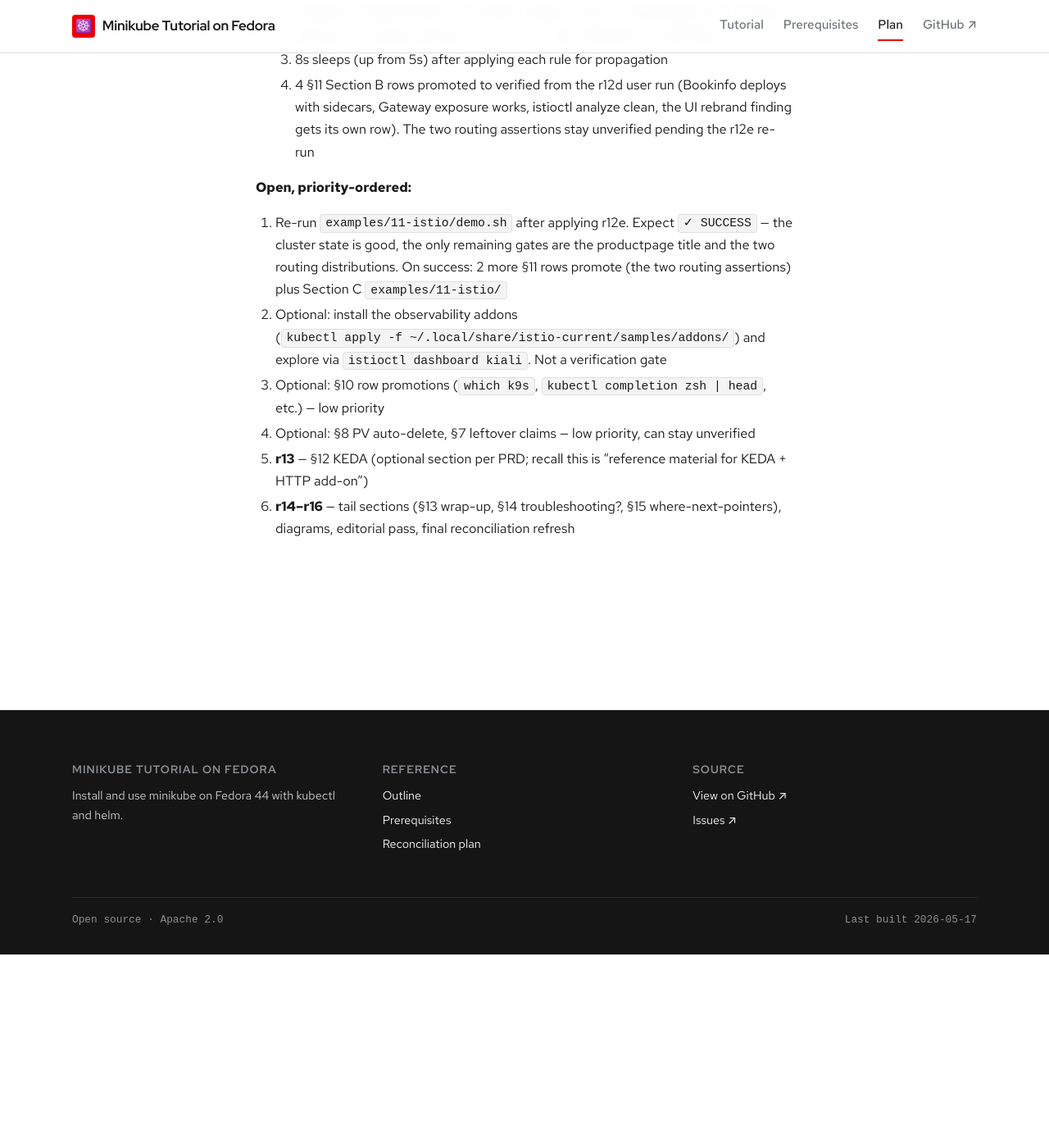
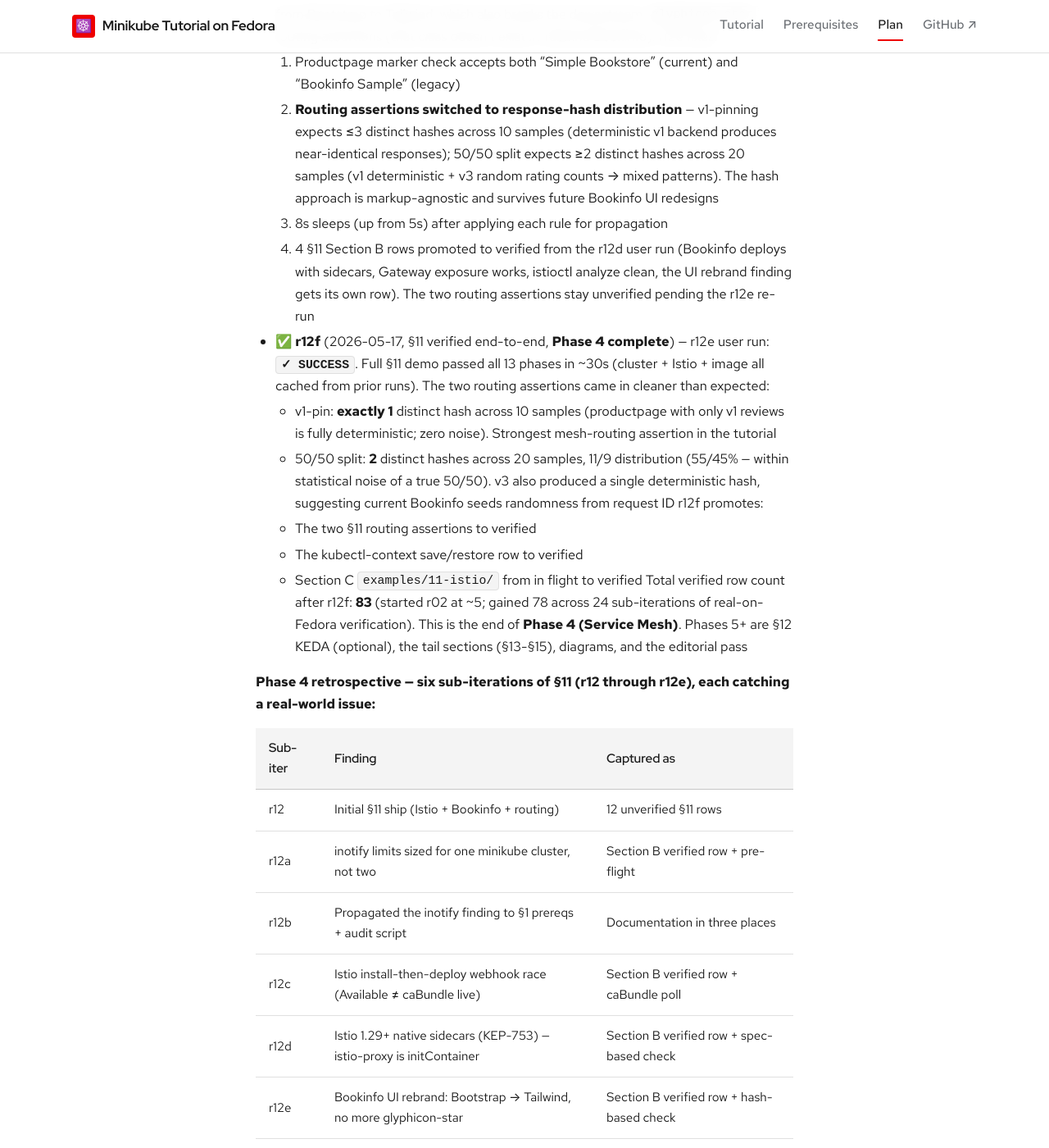
Before and after one commit to patterncatalyst/minikube-on-fedora, a Jekyll site: the page built from _plans/reconciliation-plan.md, in a window 1280 px wide and 1400 px high, scrolled down 21122 px. Shown: the whole window at 82% size. Built offline with Jekyll 4.4.1, drawn with Linux system fonts in a browser that asks for light colours; some web fonts are replaced; before the commit the page ends 22286 px from its top, so only the background shows below that; some of the changed text lies outside the part shown.

Commit message:
docs(plan): §11 verified end-to-end — Phase 4 complete

```diff
--- a/_plans/reconciliation-plan.md
+++ b/_plans/reconciliation-plan.md
@@ -142,9 +142,9 @@
 | **verified (Fedora 44)** | `bookinfo-gateway.yaml` (Gateway + VirtualService) exposes productpage at `istio-ingressgateway:80` reachable via `kubectl port-forward` | §11 | r12d user run: Gateway + VirtualService applied cleanly; `istioctl analyze` returned clean; port-forward established; productpage responded with HTML containing `<title>Simple Bookstore App</title>` |
 | **verified (Fedora 44)** | `istioctl analyze` returns clean output (no Errors) for a configured Bookinfo mesh | §11 | r12d user run: ✓ Gateway + VirtualService applied; istioctl analyze clean |
 | **verified (Fedora 44)** | Current Istio (1.29+) Bookinfo sample has been rebranded from "Bookinfo Sample" to "Simple Bookstore App" and migrated from Bootstrap CSS (which used `glyphicon-star` for reviews v2/v3 ratings) to Tailwind. HTML-marker-based routing assertions need updating — better: use response-hash distribution which doesn't depend on specific markup | §11 | r12d user run: productpage response started `<title>Simple Bookstore App</title>` and `<script src="static/tailwind/tailwind.css">`. r12e demo replaces `glyphicon-star` count with hash-based check: v1-pin expects ≤3 distinct hashes / 10 samples (deterministic backend), 50/50 split expects ≥2 distinct patterns / 20 samples (mixed deterministic v1 + random-rating v3) |
-| unverified              | `virtual-service-all-v1.yaml` pins 100% of reviews traffic to v1 (verified via response-hash distribution: ≤3 distinct hashes across 10 samples) | §11 | r12e demo's strongest routing assertion; promote when full demo passes |
-| unverified              | `virtual-service-reviews-50-v3.yaml` (or `-jason-v2-v3.yaml` fallback) produces multiple distinct response patterns (≥2 distinct hashes / 20 samples) when applied to bookinfo traffic | §11 | r12e demo claim; replaces the brittle `glyphicon-star` count with markup-agnostic hash diversity |
-| unverified              | kubectl context can be saved + restored across a demo run via `kubectl config use-context` (so `istio` profile work doesn't disturb `minikube` profile state) | §11 | r12 demo's context-management pattern; the trap restores on every exit |
+| **verified (Fedora 44)** | `virtual-service-all-v1.yaml` pins 100% of reviews traffic to v1 (verified via response-hash distribution: ≤3 distinct hashes across 10 samples) | §11 | r12e user run: **exactly 1 distinct hash** (`b6e5bbdddade...`) across 10 samples. productpage with only v1 reviews is fully deterministic — zero noise. Strongest mesh-routing assertion in the tutorial |
+| **verified (Fedora 44)** | `virtual-service-reviews-50-v3.yaml` (or `-jason-v2-v3.yaml` fallback) produces multiple distinct response patterns (≥2 distinct hashes / 20 samples) when applied to bookinfo traffic | §11 | r12e user run: 2 distinct hashes across 20 samples, 11/9 distribution (55/45%) between the v1 hash (`b6e5bbdddade...`) and the v3 hash (`0491712a6626...`). v3 also produced a single deterministic hash, suggesting current Bookinfo seeds randomness from request ID |
+| **verified (Fedora 44)** | kubectl context can be saved + restored across a demo run via `kubectl config use-context` (so `istio` profile work doesn't disturb `minikube` profile state) | §11 | r12e user run: demo started with `current kubectl context: minikube`, switched to `istio` for the work, and on exit ("cleanup: stopping port-forward..." → "restoring kubectl context to minikube") restored cleanly. §6-§9 demos remain runnable without manual switching |
 
 ## C. Testing matrix
 
@@ -160,7 +160,7 @@
 | **verified (Fedora 44)** | `examples/07-nodeport-service`     | §7      | r08a user run: tunnel established in 3s, NodePort exposure via auto-tunnel `http://127.0.0.1:45185`, curl matched sentinel, 35s total |
 | **verified (Fedora 44)** | `examples/08-persistent-volume`    | §8      | r09 user run: Deployment Available in 3s, PVC bound, timestamps matched before/after `kubectl delete pod` — PV persistence confirmed |
 | **verified (Fedora 44)** | `examples/09-deploy-nginx-helm`     | §9      | r10d user run: lint + template + install + curl-install-title + upgrade + rollout + curl-upgrade-title + history + uninstall + zero-leftovers (after 2s of polling) all green |
-| **in flight** | `examples/11-istio`                   | §11     | Shipped in r12; awaiting user run on a new `istio` minikube profile (4 CPU / 6 GB recommended). 8-12 min first-run duration expected |
+| **verified (Fedora 44)** | `examples/11-istio`                   | §11     | r12e user run: full §11 happy path passed — 13 phases from pre-flight through routing assertions. v1-pin proven by 1/10 distinct hashes, 50/50 split proven by 2/20 with 55/45 distribution. SUCCESS banner with verified counts; cleanup trap restored kubectl context |
 | unverified | `examples/12-keda-http-scale`        | §12     | KEDA HTTP add-on + `hey` load test                    |
 
 **Aggregator status:** `scripts/test-all-examples.sh` does not
@@ -615,23 +615,62 @@
      works, istioctl analyze clean, the UI rebrand finding gets
      its own row). The two routing assertions stay unverified
      pending the r12e re-run
+- ✅ **r12f** (2026-05-17, §11 verified end-to-end, **Phase 4
+  complete**) — r12e user run: **`✓ SUCCESS`**. Full §11 demo
+  passed all 13 phases in ~30s (cluster + Istio + image all
+  cached from prior runs). The two routing assertions came in
+  cleaner than expected:
+  - v1-pin: **exactly 1** distinct hash across 10 samples
+    (productpage with only v1 reviews is fully deterministic;
+    zero noise). Strongest mesh-routing assertion in the
+    tutorial
+  - 50/50 split: **2** distinct hashes across 20 samples,
+    11/9 distribution (55/45% — within statistical noise of
+    a true 50/50). v3 also produced a single deterministic
+    hash, suggesting current Bookinfo seeds randomness from
+    request ID
+  r12f promotes:
+  - The two §11 routing assertions to verified
+  - The kubectl-context save/restore row to verified
+  - Section C `examples/11-istio/` from in flight to verified
+  Total verified row count after r12f: **83** (started r02 at
+  ~5; gained 78 across 24 sub-iterations of real-on-Fedora
+  verification). This is the end of **Phase 4 (Service Mesh)**.
+  Phases 5+ are §12 KEDA (optional), the tail sections (§13-§15),
+  diagrams, and the editorial pass
+
+**Phase 4 retrospective — six sub-iterations of §11 (r12 through
+r12e), each catching a real-world issue:**
+
+| Sub-iter | Finding                                                            | Captured as                           |
+|----------|--------------------------------------------------------------------|---------------------------------------|
+| r12      | Initial §11 ship (Istio + Bookinfo + routing)                      | 12 unverified §11 rows                |
+| r12a     | inotify limits sized for one minikube cluster, not two             | Section B verified row + pre-flight   |
+| r12b     | Propagated the inotify finding to §1 prereqs + audit script        | Documentation in three places         |
+| r12c     | Istio install-then-deploy webhook race (Available ≠ caBundle live) | Section B verified row + caBundle poll|
+| r12d     | Istio 1.29+ native sidecars (KEP-753) — istio-proxy is initContainer| Section B verified row + spec-based check |
+| r12e     | Bookinfo UI rebrand: Bootstrap → Tailwind, no more glyphicon-star  | Section B verified row + hash-based check |
+
+None of these were in the obvious-search-result Istio quickstart
+docs in clearly-findable form. Now they're captured as verified
+knowledge in the reconciliation plan — future readers don't
+have to derive them.
 
 **Open, priority-ordered:**
 
-1. Re-run `examples/11-istio/demo.sh` after applying r12e. Expect
-   `✓ SUCCESS` — the cluster state is good, the only remaining
-   gates are the productpage title and the two routing
-   distributions. On success: 2 more §11 rows promote (the two
-   routing assertions) plus Section C `examples/11-istio/`
-2. Optional: install the observability addons (`kubectl apply -f
-   ~/.local/share/istio-current/samples/addons/`) and explore via
-   `istioctl dashboard kiali`. Not a verification gate
+1. **r13** — §12 KEDA (optional section per PRD; "reference
+   material for KEDA + HTTP add-on"). Lighter than §11 — uses
+   the existing `minikube` profile (no second cluster), installs
+   via helm, demo will exercise scale-from-zero with `hey`
+2. Optional: install the §11 observability addons (`kubectl
+   apply -f ~/.local/share/istio-current/samples/addons/`) and
+   explore via `istioctl dashboard kiali`. Not a verification
+   gate; valuable for hands-on understanding of the mesh
 3. Optional: §10 row promotions (`which k9s`, `kubectl
    completion zsh | head`, etc.) — low priority
-4. Optional: §8 PV auto-delete, §7 leftover claims — low priority,
-   can stay unverified
-5. **r13** — §12 KEDA (optional section per PRD; recall this is
-   "reference material for KEDA + HTTP add-on")
-6. **r14–r16** — tail sections (§13 wrap-up, §14 troubleshooting?,
-   §15 where-next-pointers), diagrams, editorial pass, final
-   reconciliation refresh
+4. Optional: §8 PV auto-delete, §7 leftover claims — low
+   priority, can stay unverified
+5. **r14–r16** — tail sections (§13 wrap-up, §14
+   troubleshooting?, §15 where-next-pointers), diagrams (paired
+   `.svg` + `.excalidraw`), editorial pass across all section
+   prose, final reconciliation refresh
```
